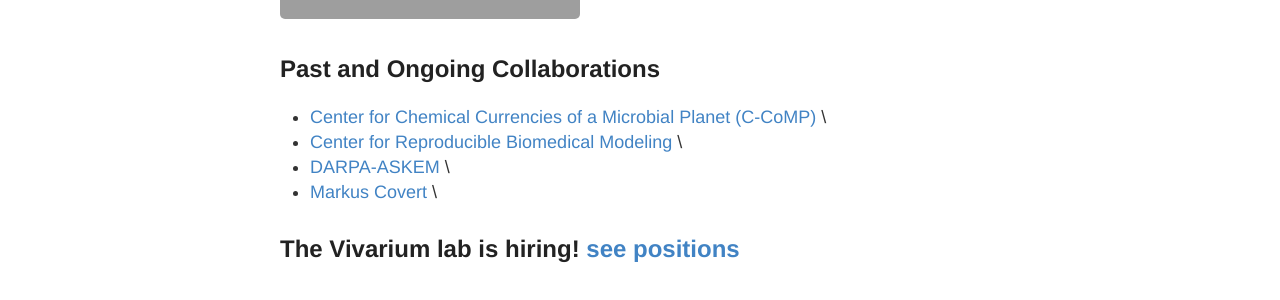
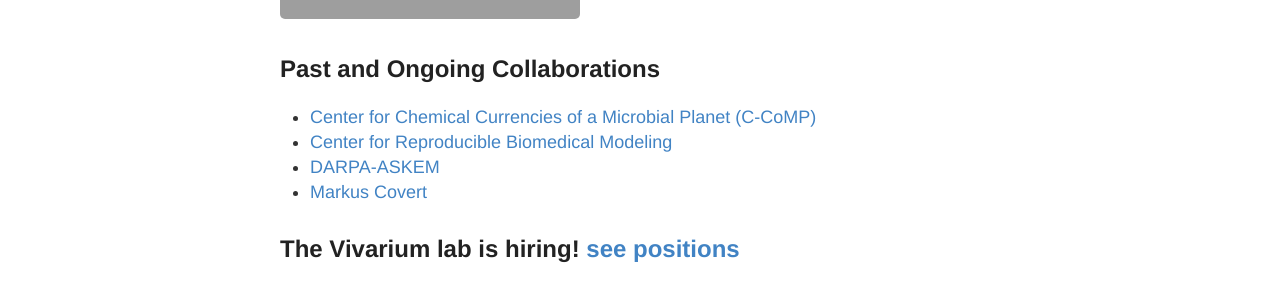
Before and after one commit to eagmon/eagmon.github.io, a Jekyll site: the page built from people.md, in a window 1280 px wide. Shown: the part 1924-2224 px from the top of the page. Built offline with Jekyll 4.4.1, drawn with Linux system fonts in a browser that asks for light colours; grey boxes are pictures that could not be loaded.

Commit message:
remove \

```diff
--- a/people.md
+++ b/people.md
@@ -49,9 +49,9 @@
 
 
 ## Past and Ongoing Collaborations
-- [Center for Chemical Currencies of a Microbial Planet (C-CoMP)](https://ccomp-stc.org) \
-- [Center for Reproducible Biomedical Modeling](https://reproduciblebiomodels.org) \
-- [DARPA-ASKEM](https://www.darpa.mil/news-events/2021-12-06) \
-- [Markus Covert](https://www.covert.stanford.edu) \
+- [Center for Chemical Currencies of a Microbial Planet (C-CoMP)](https://ccomp-stc.org)
+- [Center for Reproducible Biomedical Modeling](https://reproduciblebiomodels.org)
+- [DARPA-ASKEM](https://www.darpa.mil/news-events/2021-12-06)
+- [Markus Covert](https://www.covert.stanford.edu)
 
 ## The Vivarium lab is hiring! [see positions](https://eagmon.github.io/jobs/)
```
